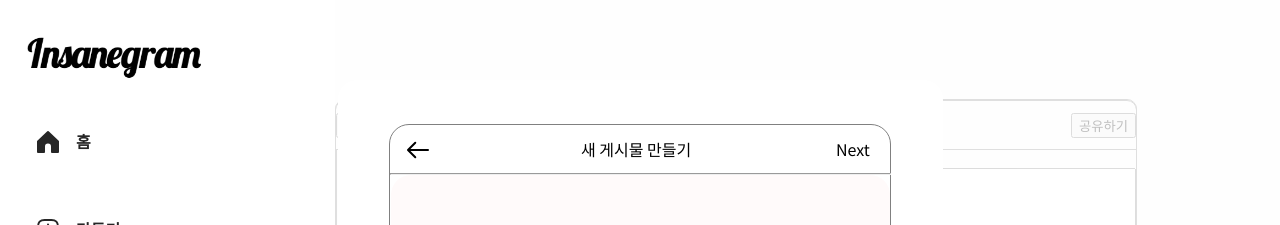
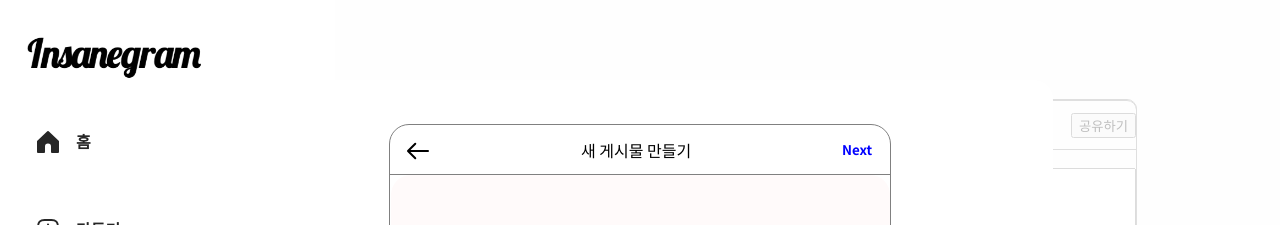
Before and after one commit to team-CSYLK/frontend, a React (Create React App) app: page /addpost2 in a window 1280 px wide. Both pictures are taken after a click on the link "만들기". Shown: the top 225 px of the page. Built offline with nearby package versions, Linux system fonts and the light colour scheme; a web font is replaced by a local one.

Commit message:
[feat] addPost 기능 구현 / 모달, 이미지 미리보기 정리

```diff
--- a/src/pages/EditProfile.js
+++ b/src/pages/EditProfile.js
@@ -2,7 +2,7 @@ import React, { useState } from "react";
 import styled from "styled-components";
 
 const EditProfile = () => {
-  //미리보기
+  //편집 미리보기
   const [imageSrc, setImageSrc] = useState();
   const profileImgToBase64 = async (fileBlob) => {
     const reader = new FileReader();
@@ -15,13 +15,12 @@ const EditProfile = () => {
       };
     });
   };
-  //const [fileImg, setFileImg] = useState();
-  const [inputContent, setInputContent] = useState("");
-  // console.log(inputContent);
+
   const onChangeProfileFile = (e) => {
     profileImgToBase64(e.target.files[0]);
   };
-
+  const [inputContent, setInputContent] = useState("");
+  // console.log(inputContent);
   const onTextarea = (e) => {
     // console.log(e.target.value);
     setInputContent(e.target.value);
--- a/src/pages/components/AddPost.js
+++ b/src/pages/components/AddPost.js
@@ -95,7 +95,7 @@ const AddPost = () => {
 
     dispatch(__addPostFormData(formData));
   };
-  //드래그앤드롭 기능
+  //드래그앤드롭 기능 // DragZone이라는 라이브러리가 있음(참고)
   let [dragOverlay, setDragOverlay] = useState(false);
   let dragCounter = useRef(0);
 
@@ -139,12 +139,22 @@ const AddPost = () => {
   const onGoBackMain = () => {
     navigate("/main");
   };
+
   // next 버튼 눌렀을 때
-  const onNextAddPost2 = () => {};
+  const [sendPost, setSendPost] = useState(false);
+  const onChangePost = () => {
+    setSendPost(!sendPost);
+  };
+
+  const [inputPostContent, setInputPostContent] = useState("");
+  const onTextarea = (e) => {
+    setInputPostContent(e.target.value);
+  };
 
   return (
     <>
-      <StLayout>
+      {!sendPost && (
+        <StAddPost>
           <StModal>
             <StBoxSize
               role="dialog"
@@ -189,10 +199,9 @@ const AddPost = () => {
                         </svg>
                       </StGoBack>
 
-                    <StAddText className="_ac7a">새 게시물 만들기</StAddText>
-                    <StSend onClick={onNextAddPost2}>Next</StSend>
+                      <StAddText>새 게시물 만들기</StAddText>
+                      <StSend onClick={onChangePost}>Next</StSend>
                     </StTitleRow>
-                  <StHr />
                   </StAddTitle>
                   {/* 파일첨부버튼이랑  */}
                   <StDnDContainer
@@ -262,8 +271,6 @@ const AddPost = () => {
                           )}
                         </StClickImg>
 
-                      {/* 드래그앤드롭 기능 */}
-
                         {!imageSrc && (
                           <Stdiv>사진과 동영상을 여기에 끌어다 놓으세요</Stdiv>
                         )}
@@ -274,16 +281,111 @@ const AddPost = () => {
               </div>
             </StBoxSize>
           </StModal>
-      </StLayout>
+        </StAddPost>
+      )}
+      {sendPost && (
+        <StAddPost2>
+          <StBox2>
+            <StAddTitle2>
+              <StTitleRow2>
+                <StGoBack onClick={onChangePost}>
+                  <svg
+                    aria-label="돌아가기"
+                    className="_ab6-"
+                    height="24"
+                    role="img"
+                    viewBox="0 0 24 24"
+                    width="24"
+                  >
+                    <line
+                      fill="none"
+                      stroke="currentColor"
+                      strokeLinecap="round"
+                      strokeLinejoin="round"
+                      strokeWidth="2"
+                      x1="2.909"
+                      x2="22.001"
+                      y1="12.004"
+                      y2="12.004"
+                    ></line>
+                    <polyline
+                      fill="none"
+                      points="9.276 4.726 2.001 12.004 9.276 19.274"
+                      stroke="currentColor"
+                      strokeLinecap="round"
+                      strokeLinejoin="round"
+                      strokeWidth="2"
+                    ></polyline>
+                  </svg>
+                </StGoBack>
+                <StAddText>새 게시물 만들기</StAddText>
+                <StSend2>Upload</StSend2>
+              </StTitleRow2>
+            </StAddTitle2>
+            <StFormData>
+              <StInputImg2>
+                <StLeft>
+                  <StImg src={imageSrc} alt="preview-img" />
+                </StLeft>
+                <StRight>
+                  <StMyProfile>
+                    <StProfileImg />
+                    <StProfileNicknname>user nickname</StProfileNicknname>
+                  </StMyProfile>
+                  <StTextarea
+                    type="text"
+                    placeholder="문구입력..."
+                    value={inputPostContent}
+                    onChange={onTextarea}
+                    maxLength="2200"
+                  />
+                  <StEmojiRow>
+                    <StSvgEmoji
+                      aria-label="이모티콘"
+                      class="_ab6-"
+                      color="#8e8e8e"
+                      fill="#8e8e8e"
+                      height="20"
+                      role="img"
+                      viewBox="0 0 24 24"
+                      width="20"
+                    >
+                      <path d="M15.83 10.997a1.167 1.167 0 1 0 1.167 1.167 1.167 1.167 0 0 0-1.167-1.167Zm-6.5 1.167a1.167 1.167 0 1 0-1.166 1.167 1.167 1.167 0 0 0 1.166-1.167Zm5.163 3.24a3.406 3.406 0 0 1-4.982.007 1 1 0 1 0-1.557 1.256 5.397 5.397 0 0 0 8.09 0 1 1 0 0 0-1.55-1.263ZM12 .503a11.5 11.5 0 1 0 11.5 11.5A11.513 11.513 0 0 0 12 .503Zm0 21a9.5 9.5 0 1 1 9.5-9.5 9.51 9.51 0 0 1-9.5 9.5Z"></path>
+                    </StSvgEmoji>
+                    <StTextCount>
+                      <span>{inputPostContent.length}</span> / 2200
+                    </StTextCount>
+                  </StEmojiRow>
+                  <StLoca>
+                    <input
+                      style={{ border: "0px" }}
+                      placeholder="위치 추가"
+                      type="text"
+                      height="24"
+                    />
+
+                    <StLocaSvg height="24" width="24">
+                      <path
+                        fill="gray"
+                        d="M12.053 8.105a1.604 1.604 0 1 0 1.604 1.604 1.604 1.604 0 0 0-1.604-1.604Zm0-7.105a8.684 8.684 0 0 0-8.708 8.66c0 5.699 6.14 11.495 8.108 13.123a.939.939 0 0 0 1.2 0c1.969-1.628 8.109-7.424 8.109-13.123A8.684 8.684 0 0 0 12.053 1Zm0 19.662C9.29 18.198 5.345 13.645 5.345 9.66a6.709 6.709 0 0 1 13.417 0c0 3.985-3.944 8.538-6.709 11.002Z"
+                      ></path>
+                    </StLocaSvg>
+                  </StLoca>
+                </StRight>
+              </StInputImg2>
+            </StFormData>
+          </StBox2>
+        </StAddPost2>
+      )}
     </>
   );
 };
 
 export default AddPost;
 
-const StLayout = styled.div`
+const StAddPost = styled.div`
   display: flex;
-
+  margin: auto;
   align-items: center;
   justify-content: center;
 `;
@@ -302,7 +404,7 @@ const StBoxSize = styled.div`
   justify-content: center;
 
   width: 585px;
-  height: 628px;
+  height: 620px;
 `;
 const StBox = styled.div`
   display: flex;
@@ -313,10 +415,10 @@ const StBox = styled.div`
   border-radius: 20px;
   height: 550px;
   width: 500px;
-  max-width: 845px;
-  min-width: 348px;
-  min-height: 391px;
-  max-height: 888px;
+  max-width: 800px;
+  min-width: 428px;
+  min-height: 340px;
+  max-height: 620px;
 `;
 const StAddTitle = styled.div`
   height: 50px;
@@ -325,17 +427,16 @@ const StAddTitle = styled.div`
   flex-direction: column;
   align-items: center;
   justify-content: center;
+  border-bottom: 1px solid gray;
 `;
 const StTitleRow = styled.div`
   width: 460px;
-
   display: flex;
   flex-direction: row;
   align-items: center;
   justify-content: space-between;
   position: relative;
   right: 10px;
-  top: 8px;
 `;
 const StGoBack = styled.button`
   height: 24px;
@@ -352,17 +453,17 @@ const StAddText = styled.div`
   align-items: center;
   justify-content: center;
 `;
-const StSend = styled.div`
+//Next 버튼
+const StSend = styled.button`
+  border: 0px;
+  background-color: transparent;
   width: 24px;
   height: 24px;
   cursor: pointer;
+  color: blue;
+  font-weight: 600;
 `;
-const StHr = styled.hr`
-  width: 499px;
-  border: 1px 0px 0px 0px solid black;
-  position: relative;
-  top: 12px;
-`;
+
 const StInputImg = styled.div`
   height: 500px;
   width: 499px;
@@ -423,3 +524,132 @@ const StImg = styled.img`
   max-width: 500px;
   max-height: 500px;
 `;
+//
+//
+//
+//
+//
+// addPost2 스타일
+const StAddPost2 = styled.div`
+  display: flex;
+
+  align-items: center;
+  justify-content: center;
+`;
+const StBox2 = styled.div`
+  width: 800px;
+  height: 550px;
+  display: flex;
+  flex-direction: column;
+  align-items: center;
+  justify-content: center;
+  border: 1px solid gray;
+  border-radius: 10px;
+`;
+const StAddTitle2 = styled.div`
+  border-bottom: 1px solid gray;
+
+  border-radius: 10px 10px 0px 0px;
+  height: 50px;
+  width: 800px;
+  display: flex;
+  flex-direction: column;
+  align-items: center;
+  justify-content: center;
+`;
+const StTitleRow2 = styled.div`
+  width: 760px;
+  display: flex;
+  flex-direction: row;
+  align-items: center;
+  justify-content: space-between;
+  position: relative;
+  right: 10px;
+`;
+//Upload 버튼
+const StSend2 = styled.button`
+  border: 0px;
+  background-color: transparent;
+  width: 24px;
+  height: 24px;
+  margin-right: 20px;
+  cursor: pointer;
+  color: blue;
+  font-weight: 600;
+`;
+
+const StFormData = styled.form``;
+
+const StInputImg2 = styled.div`
+  width: 800px;
+  height: 500px;
+  display: flex;
+  flex-direction: row;
+  align-items: center;
+  justify-content: center;
+`;
+
+const StLeft = styled.div`
+  width: 500px;
+  height: 500px;
+  background-color: #fffafa;
+  border-right: 1px solid gray;
+  border-radius: 0px 0px 0px 10px;
+  display: flex;
+  justify-content: center;
+  align-items: center;
+`;
+const StRight = styled.div`
+  width: 300px;
+  height: 500px;
+`;
+const StMyProfile = styled.div`
+  margin: 6px;
+  display: flex;
+  flex-direction: row;
+`;
+const StProfileImg = styled.img`
+  width: 24px;
+  height: 24px;
+  border: 1px solid gray;
+  border-radius: 100px;
+`;
+const StProfileNicknname = styled.div`
+  height: 24px;
+  margin-left: 20px;
+`;
+const StTextarea = styled.textarea`
+  width: 296px;
+  height: 300px;
+  border: 0px;
+
+  resize: none;
+`;
+const StEmojiRow = styled.div`
+  display: flex;
+  flex-direction: row;
+  justify-content: space-between;
+  align-items: center;
+  margin: 6px;
+`;
+const StSvgEmoji = styled.svg`
+  cursor: pointer;
+`;
+const StTextCount = styled.div`
+  color: #d3d3d3;
+`;
+const StLoca = styled.label`
+  width: 286px;
+  height: 30px;
+  color: gray;
+  background-color: transparent;
+  border: 0px;
+  align-items: flex-start;
+  display: flex;
+  flex-direction: row;
+  justify-content: space-between;
+  margin: 6px;
+`;
+const StLocaSvg = styled.svg`
+  scale: 90%;
+`;
--- a/src/shared/Category.js
+++ b/src/shared/Category.js
@@ -190,7 +190,7 @@ const Category = () => {
             // marginTop: "250px",
             margin: "auto",
             border: "0px",
-            width: "585px",
+            width: "806px",
             height: "620px",
             borderRadius: "20px",
             padding: "10px",
--- a/src/shared/Router.jsx
+++ b/src/shared/Router.jsx
@@ -7,7 +7,7 @@ import Profile from "../pages/Profile";
 import EditProfile from "../pages/EditProfile";
 
 import Layout from "./Layout";
-import CategoryTest from "./CategoryTest";
+import Category from "./Category";
 import KakaoLogin from "../pages/socialLogin/KakaoLogin";
 import AddPost2 from "../pages/components/AddPost2";
 
@@ -17,7 +17,7 @@ const Router = () => {
   return (
     <BrowserRouter>
       <Layout>
-        <CategoryTest />
+        <Category />
         <Routes>
           <Route path="/" element={<Login />} />
           <Route path="/oauth/callback/kakao" element={<KakaoLogin />} />
```
Lines whose indentation alone changed are shown as unchanged.
